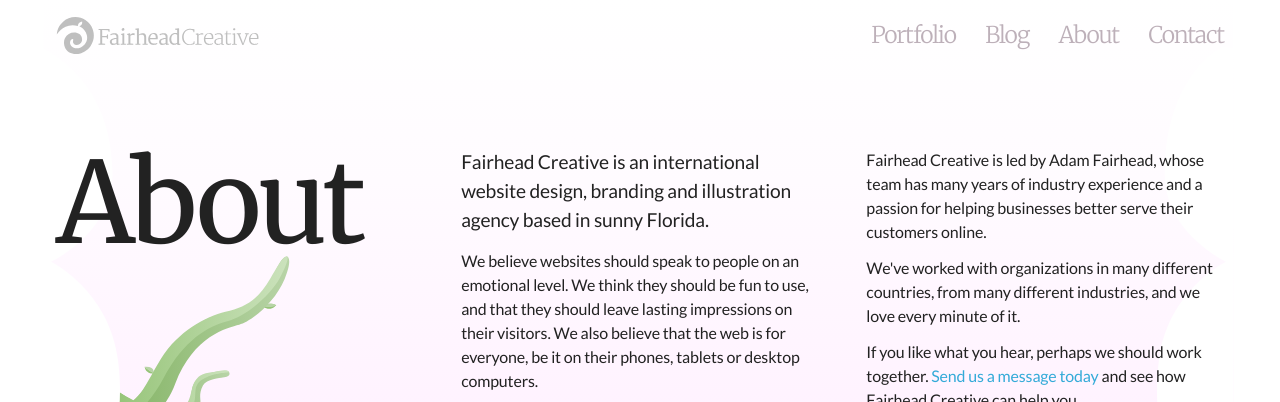
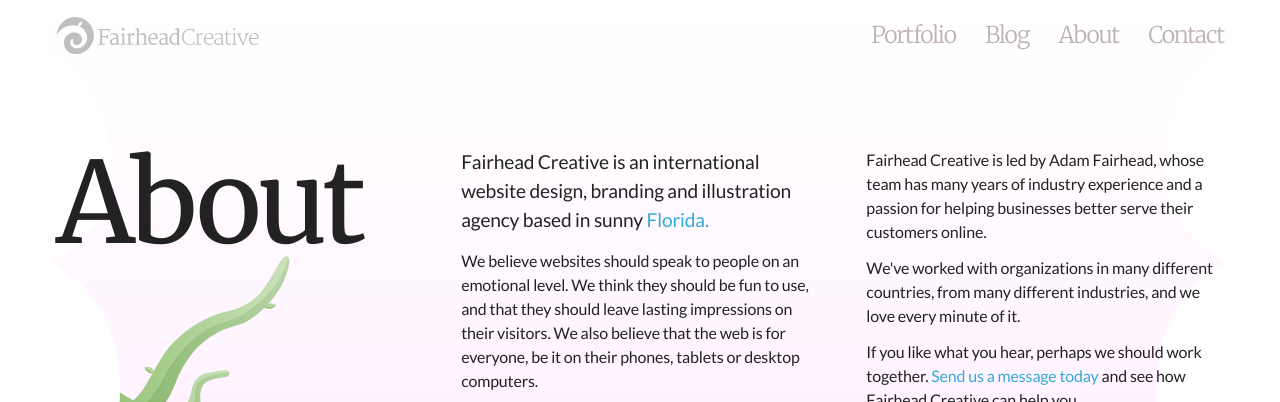
Before and after one commit to fairheadcreative/fairheadcreative, a Jekyll site: the page built from about.html, in a window 1280 px wide. Shown: the top 402 px of the page. Built offline with Jekyll 4.4.1, drawn with Linux system fonts in a browser that asks for light colours; Markdown is read by kramdown in place of the engine named in the settings; comment, search, counter and statistics services are not loaded.

Commit message:
Add Florida page

```diff
--- /dev/null
+++ b/_sass/_landing.scss
@@ -0,0 +1,86 @@
+.landing {
+  #navigation li a {
+    color: #ccc;
+
+    &:hover {
+      color: $base-accent-color;
+    }
+  }
+
+  .splash {
+    background: lighten($base-border-color, 5);
+  }
+
+  h1 {
+    font-family: Lato;
+    font-size: 2.5em;
+    line-height: 1;
+    font-weight: 700;
+
+    span {
+      @include transition(all .5s ease-in-out);
+      opacity: 0;
+      max-width: 0;
+      overflow: hidden;
+      display: inline-block;
+    }
+
+    .is-visible {
+      opacity: 1;
+      max-width: 200px;
+    }
+  }
+
+  header {
+    text-align: center;
+    padding-bottom: 0;
+
+    img {
+      margin-bottom: -6px;
+    }
+
+    p.lead {
+      @extend h2;
+      color: $medium-gray;
+      margin: 0 auto 1.5em;
+      max-width: 30em;
+
+      @include media(max-width $medium-screen) {
+        font-size: 1.2em;
+      }
+    }
+  }
+
+  hr {
+    max-width: 100%;
+  }
+
+  .top-cta {
+    text-align: center;
+    max-width: 40em;
+    margin: 0 auto;
+
+    p {
+      float: right;
+      padding-top: 0;
+      font-size: .9em;
+
+      @include media($medium-screen) {
+        margin: -8px 0 2em;
+      }
+    }
+
+    form {
+      @include media($medium-screen) {
+        input[type="url"] {
+          @include span-columns(7);
+        }
+
+        .button {
+          @include span-columns(5);
+          box-shadow: none;
+        }
+      }
+    }
+  }
+}
--- a/about.html
+++ b/about.html
@@ -10,7 +10,7 @@
       <h1>About</h1>
 
       <div>
-        <p class="lead">Fairhead Creative is an international website design, branding and illustration agency based in sunny Florida.</p>
+        <p class="lead">Fairhead Creative is an international website design, branding and illustration agency based in sunny <a href="/web-design-agency-florida/" title="Web Design Agency Tampa, Clearwater, St. Pete, Miami, Florida">Florida.</a></p>
         <p>We believe websites should speak to people on an emotional level. We think they should be fun to use, and that they should leave lasting impressions on their visitors. We also believe that the web is for everyone, be it on their phones, tablets or desktop computers.</p>
         <p>This is why Fairhead Creative exists. We love making great work for great people. We love it when our clients are over the moon with what we create for them, and we love how they keep coming back.</p>
       </div>
--- a/css/screen.scss
+++ b/css/screen.scss
@@ -20,6 +20,7 @@
 @import 'study';
 @import 'guide';
 @import 'careers';
+@import 'landing';
 
 .subscribe-result {
   margin-top: 1em;
```
Also changed, not shown: _layouts/index.html (added, +76 -0 lines), js/layout/home.js (+35 -0 lines), js/production.js (+38 -14 lines), landing/florida.html (added, +59 -0 lines), images/landing/florida-hero_2x.jpg (added), images/landing/florida-map.svg (added), js/production.min.js.
